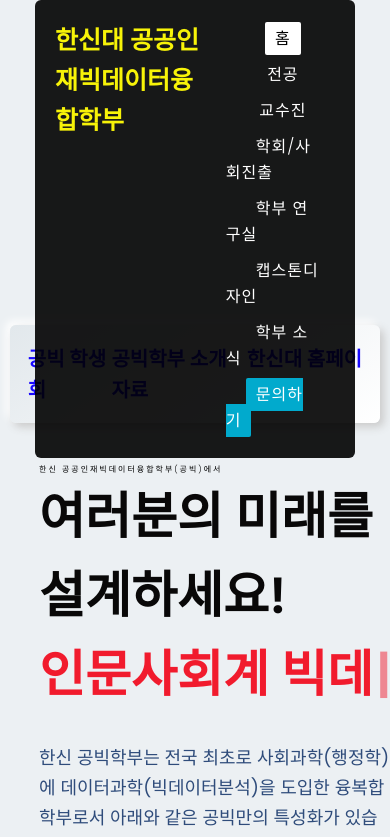
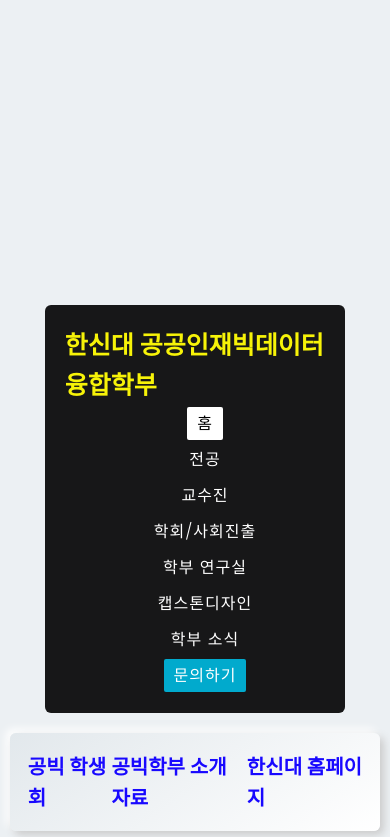
Before and after one commit to LeeSeogMin/pubbig_web, a React (Create React App) app: page / in a window 390 px wide. Shown: the top 837 px of the page. Built offline with nearby package versions, Linux system fonts and the light colour scheme.

Commit message:
position

```diff
--- a/src/component/Navbar/Navbar.css
+++ b/src/component/Navbar/Navbar.css
@@ -131,10 +131,11 @@
 } */
 
 @media screen and (max-width: 576px) and (max-width: 767.98px) {
-    /* nav {
+    nav {
         flex-direction: column;
         align-items: flex-start;
-    } */
+        position: relative;
+    }
 
     .menu-list {
         flex-direction: column;
```
